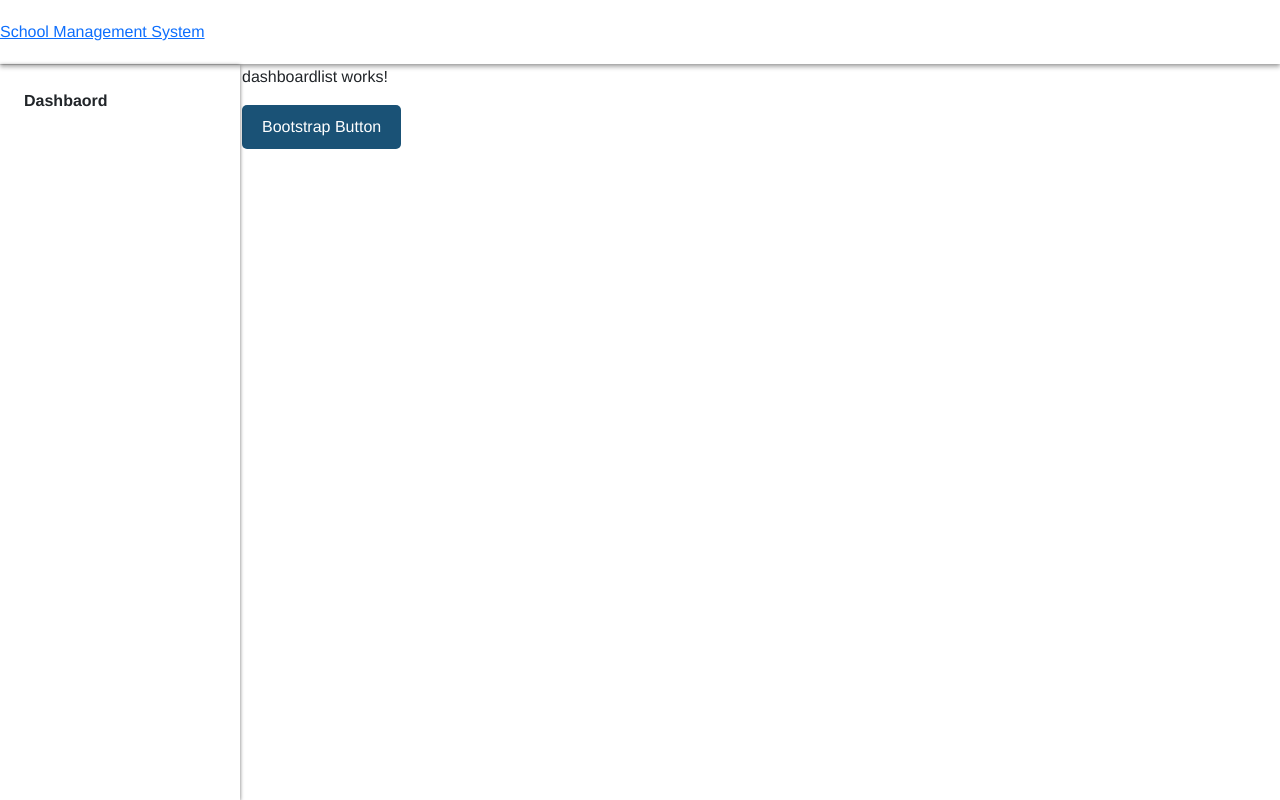
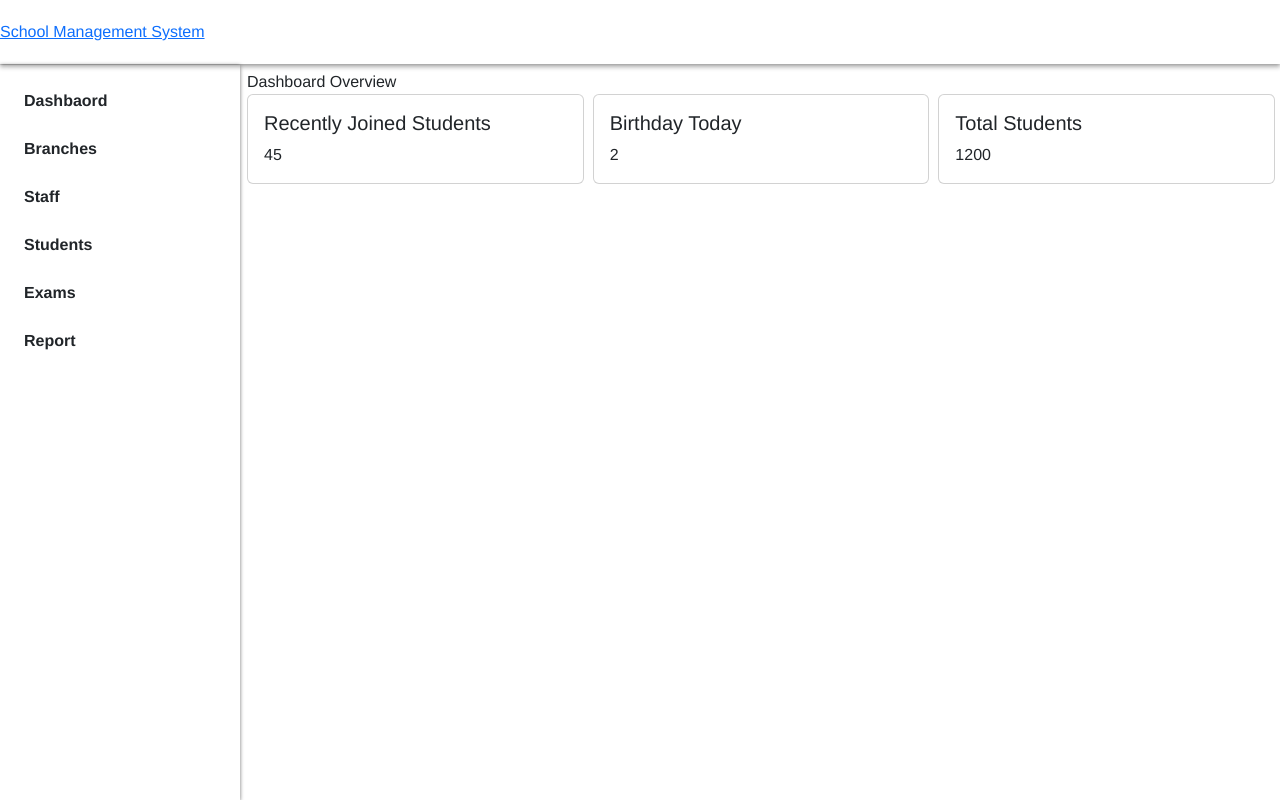
Before and after one commit to senbagaraman04/schoolmanagementsystem, an Angular app in the folder frontend/: page /dashboard in a window 1280 px wide. Built offline with nearby package versions, Linux system fonts and the light colour scheme.

Commit message:
feat: updated dummy dashboard

```diff
--- a/frontend/src/app/app.component.html
+++ b/frontend/src/app/app.component.html
@@ -27,13 +27,57 @@
       <span
        class="item-title text-truncate fw-bold ps-4">Dashbaord</span></a>
     </div>
+    <div class="mb-4 mt-4">
+      <a
+      activeclass="active"
+      class="nav-link focus-inside"
+       href="/dashboard" title="Dashbaord">
 
+      <span
+       class="item-title text-truncate fw-bold ps-4">Branches</span></a>
+    </div>
+    <div class="mb-4 mt-4">
+      <a
+      activeclass="active"
+      class="nav-link focus-inside"
+       href="#" title="Staff" disabled>
+
+      <span
+       class="item-title text-truncate fw-bold ps-4">Staff</span></a>
+    </div>
+    <div class="mb-4 mt-4">
+      <a
+      activeclass="active"
+      class="nav-link focus-inside"
+       href="#" title="Students">
+
+      <span
+       class="item-title text-truncate fw-bold ps-4">Students</span></a>
+    </div>
+    <div class="mb-4 mt-4">
+      <a
+      activeclass="active"
+      class="nav-link focus-inside"
+       href="#" title="Exams">
+
+      <span
+       class="item-title text-truncate fw-bold ps-4">Exams</span></a>
+    </div>
+    <div class="mb-4 mt-4">
+      <a
+      activeclass="active"
+      class="nav-link focus-inside"
+       href="#" title="Report">
+
+      <span
+       class="item-title text-truncate fw-bold ps-4">Report</span></a>
+    </div>
 
   </div>
 </nav>
 
 <main>
-  <div class="d-flex flex-column h-100 w-100">
+  <div class="d-flex flex-column h-100">
     <router-outlet></router-outlet>
   </div>
 </main>
--- a/frontend/src/app/components/dashboard/dashboardlist/dashboardlist.component.html
+++ b/frontend/src/app/components/dashboard/dashboardlist/dashboardlist.component.html
@@ -1,4 +1,29 @@
-<p>dashboardlist works!</p>
-
-
-<button class="btn btn-primary rams-button">Bootstrap Button</button>
+<div class="rams-padding">
+    <div class="rams-page-title">Dashboard Overview</div>
+    <div class="rams-grid-row">
+        <div class="rams-info-card">
+            <div class="card">
+                <div class="card-body">
+                    <h5 class="card-title">Recently Joined Students</h5>
+                    <p class="card-text">45</p>
+                </div>
+            </div>
+        </div>
+        <div class="rams-info-card">
+            <div class="card">
+                <div class="card-body">
+                    <h5 class="card-title">Birthday Today</h5>
+                    <p class="card-text">2</p>
+                </div>
+            </div>
+        </div>
+        <div class="rams-info-card">
+            <div class="card">
+                <div class="card-body">
+                    <h5 class="card-title">Total Students</h5>
+                    <p class="card-text">1200</p>
+                </div>
+            </div>
+        </div>
+    </div>
+</div>
--- a/frontend/src/app/components/dashboard/dashboardlist/dashboardlist.component.scss
+++ b/frontend/src/app/components/dashboard/dashboardlist/dashboardlist.component.scss
@@ -0,0 +1,7 @@
+.rams-grid-row{
+    display: grid;
+grid-template-columns: repeat(3, 1fr);
+grid-template-rows: 1fr 1fr;
+grid-row-gap: 1px;
+grid-column-gap: 9px;
+}
--- a/frontend/src/styles.scss
+++ b/frontend/src/styles.scss
@@ -1,4 +1,4 @@
-@import  "./styles/settings.scss";
+@import "./styles/settings.scss";
 
 
 body {
@@ -11,3 +11,9 @@ body {
   height: -webkit-fill-available;
   color: $text-color;
 }
+
+.rams-{
+  &padding{
+    padding: 5px;
+  }
+}
```
Lines whose indentation alone changed are shown as unchanged.
